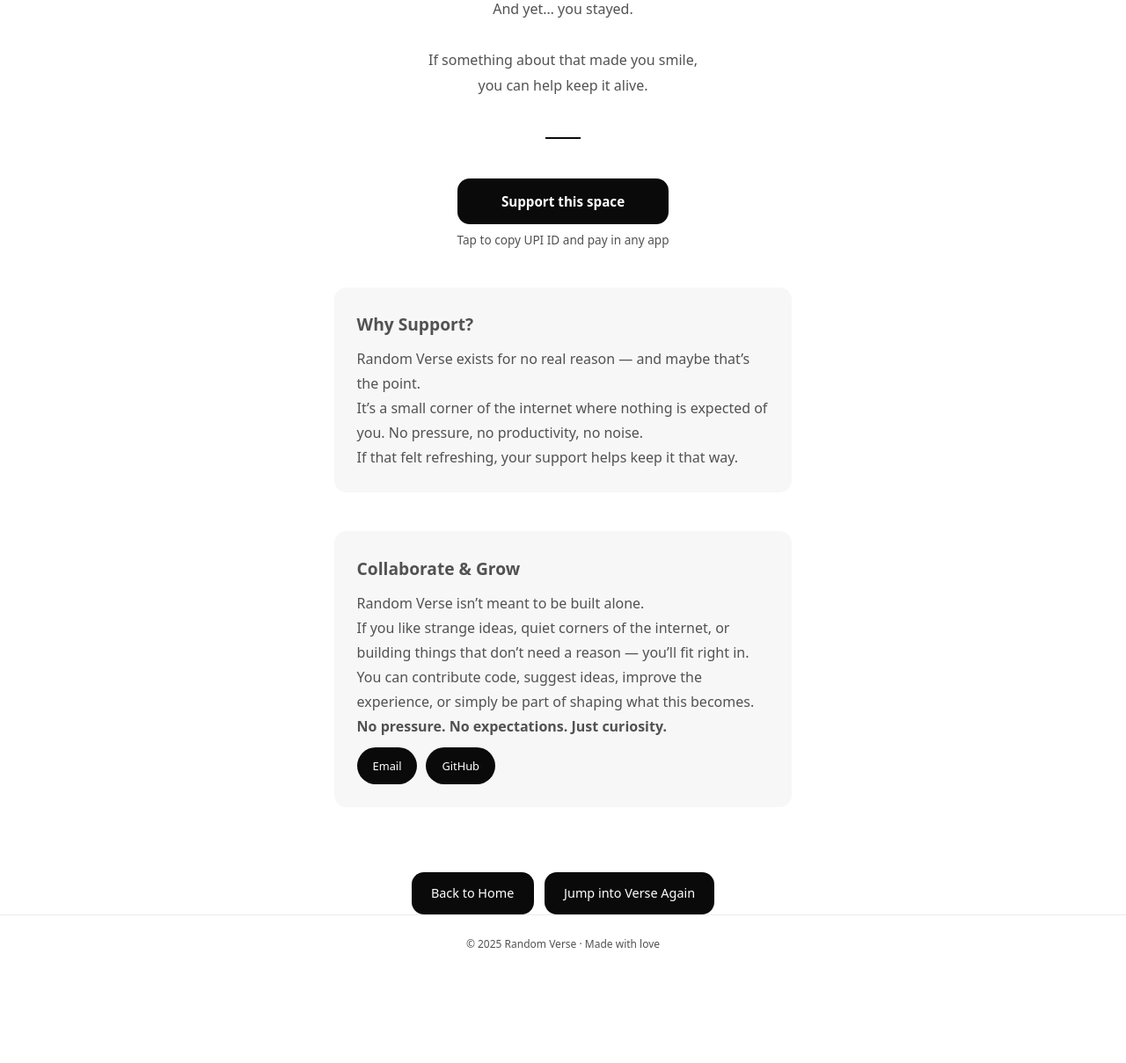
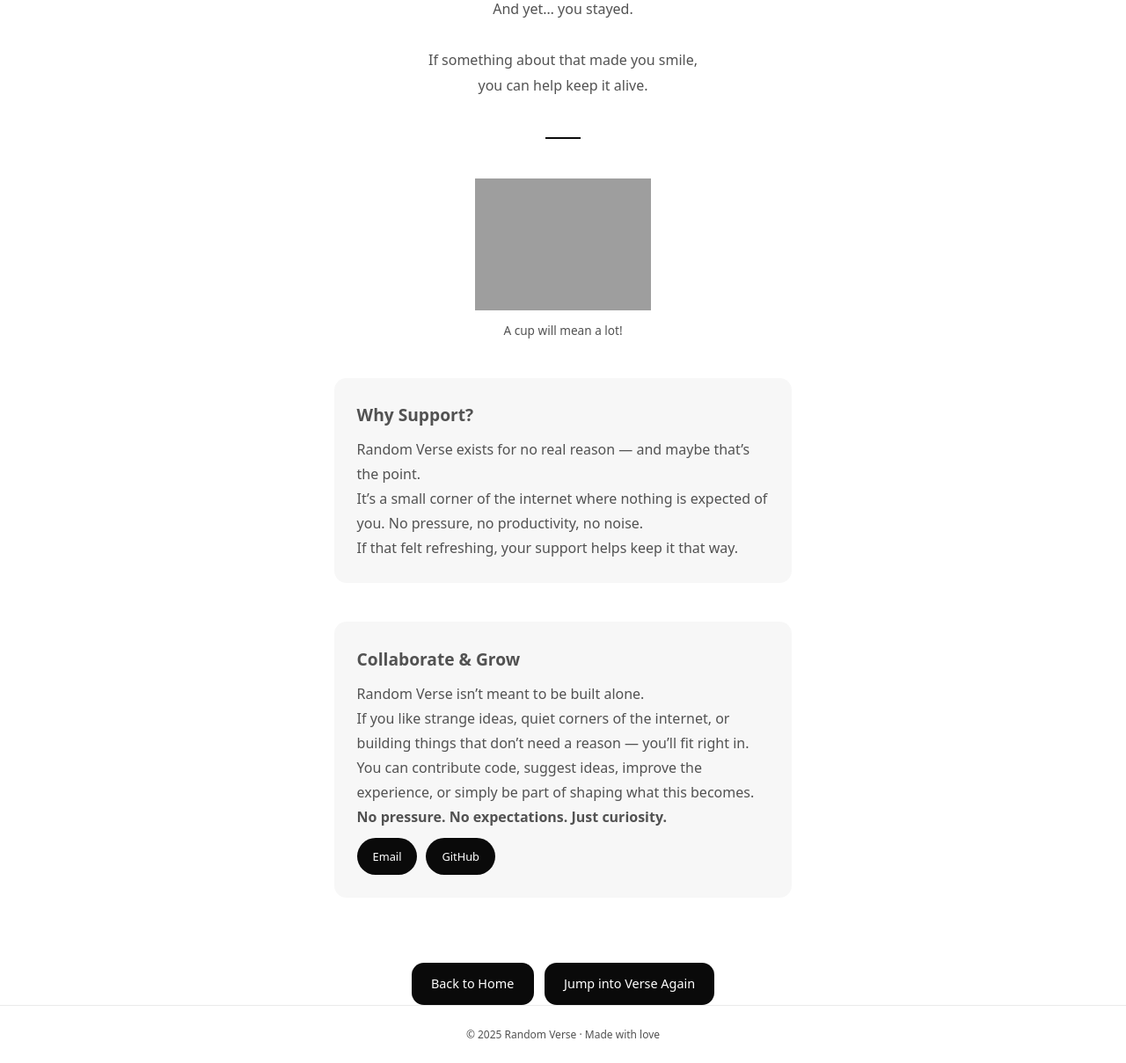
Before and after one commit to 1104impana/RandomVerse, a Flask app: page /donation in a window 1280 px wide. Shown: the part 279-1488 px from the top of the page at 88% size. Before the commit the page ends 1357 px from the top, so only its background shows below. Run offline with Flask 3, Linux system fonts and the light colour scheme; grey boxes are pictures that could not be loaded.

Commit message:
added buy me chai

```diff
--- a/webDev85/templates/donation.html
+++ b/webDev85/templates/donation.html
@@ -250,10 +250,9 @@ footer {
   <div class="divider"></div>
 
   <div class="copy-section">
-    <button class="copy-btn" id="copyBtn" onclick="copyUPI()">
-      Support this space
-    </button>
-    <div class="upi-id">Tap to copy UPI ID and pay in any app</div>
+
+    <a href="https://buymeachai.ezee.li/impana_t" target="_blank" rel="noopener noreferrer"><img src="https://buymeachai.ezee.li/assets/images/buymeachai-button.png" alt="Buy Me A Chai" width="200"></a>
+    <div class="upi-id">A cup will mean a lot!</div>
   </div>
 
   <!-- WHY SUPPORT -->
```
